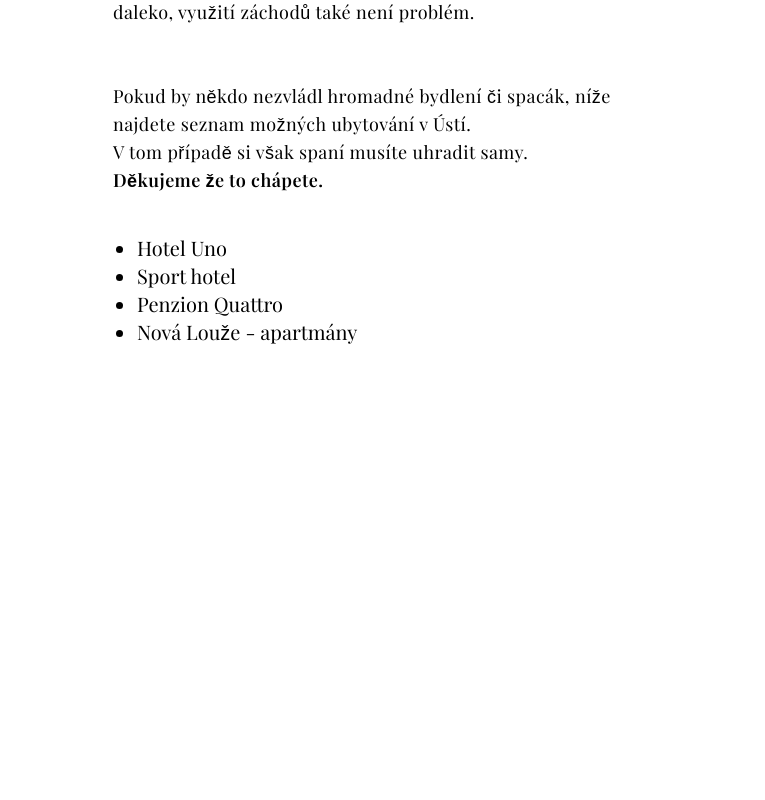
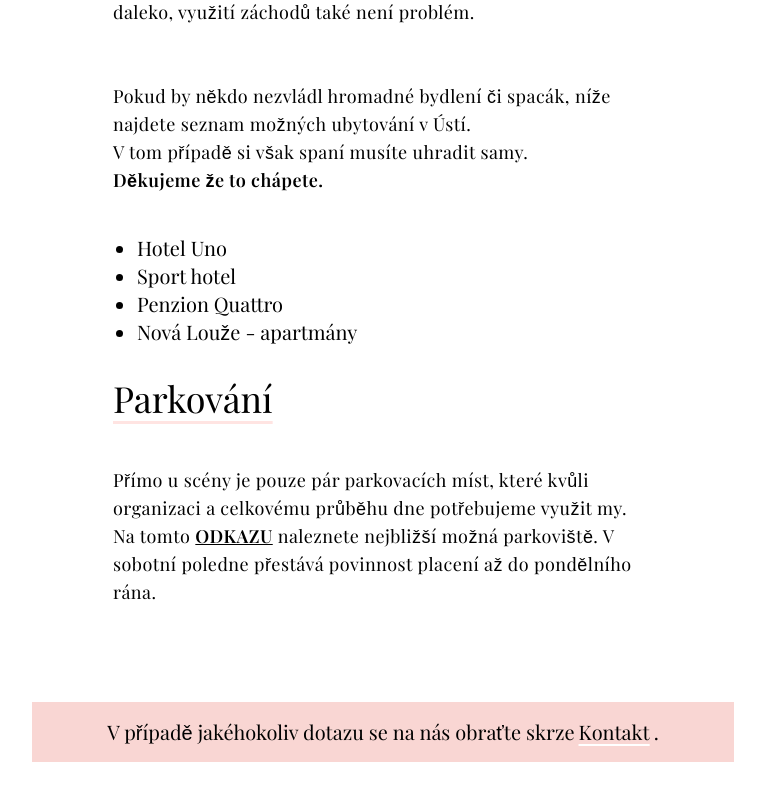
Before and after one commit to tomas-Novak-git/novakovi-svatba, a Next.js app: page /ubytovani-parkovani in a window 1280 px wide. Shown: the part 658-1458 px from the top of the page, without its empty margins (257-1022 px from the left). Before the commit the page ends 1004 px from the top, so only its background shows below. Built offline with nearby package versions, Linux system fonts and the light colour scheme.

Commit message:
ubyt-park

```diff
--- a/src/app/informace/page.js
+++ b/src/app/informace/page.js
@@ -84,15 +84,16 @@ const page = () => {
           Jelikož si svoji (snad!!) pouze jednu svatbu v životě společně s Vámi
           chceme užít fakt naplno, prosíme Vás, nechte svoje ratolesti u
           hlídacích babiček či tet. Pojďte pro jeden večer vypustit rodičovské
-          povinnosti a užít si to s námi sami za sebe. Na svatbě bude pár dětí z
-          nejbližší rodiny a jedno kojící se mimčo, ale..žádný dětský program,
-          hračky ani spešl dětský jídlo pro ně nezajišťujeme.
+          povinnosti a užít si to s námi sami za sebe. Na svatbě bude pouze pár
+          dětí z nejbližší rodiny a jedno kojící se mimčo, ale..žádný dětský
+          program, hračky ani spešl dětský jídlo pro ně nezajišťujeme.
         </Paragraf>
         <Paragraf>
           Co se týče psích mazlíků, ty nechte, prosím, taky doma. Bez výjimky.
-          Naše hyperaktivní a lidi milující - pejsky bohužel not so much fenka
-          Korinka bude ve scéně přítomná po celou dobu s námi a poslední, co v
-          tenhle den chceme řešit, jsou natržený psí uši a návštěva veteriny.
+          Naše hyperaktivní a lidi milující - pejsky{" "}
+          <span className='italic'>bohužel not so much</span> fenka Korinka bude
+          ve scéně přítomná po celou dobu s námi a poslední, co v tenhle den
+          chceme řešit, jsou natržený psí uši a návštěva veteriny.
         </Paragraf>
         <Paragraf>
           <span className='italic font-semibold'>
--- a/src/app/ubytovani-parkovani/page.js
+++ b/src/app/ubytovani-parkovani/page.js
@@ -3,6 +3,8 @@ import Image from "next/image";
 import Lines from "/public/flowers/lines.png";
 import Paragraf from "@/components/mainContent/informace-components/Paragraf";
 import Hotels from "@/components/mainContent/UP-components/Hotels";
+import Link from "next/link";
+import Kontakt from "@/components/Kontakt";
 
 export const metadata = {
   title: "Ubytování | Novákovi",
@@ -22,7 +24,7 @@ const page = () => {
             className='absolute bottom-[5%] -z-[1] opacity-100'
           />
         </div>
-        <article className='flex flex-col self-center items-start gap-6  '>
+        <article className='flex flex-col self-center items-start gap-6'>
           <Paragraf heading={"Ubytování"}>
             Nad hlavním sálem divadla se nachází taneční sál, kde je možné se
             ubytovat s vlastní karimatkou a spacákem. V omezeném počtu je také
@@ -40,6 +42,20 @@ const page = () => {
           </Paragraf>
           <Hotels />
         </article>
+        <article className='flex flex-col self-center items-start gap-6'>
+          <Paragraf heading={"Parkování"}>
+            Přímo u scény je pouze pár parkovacích míst, které kvůli organizaci
+            a celkovému průběhu dne potřebujeme využit my. Na tomto{" "}
+            <Link
+              href={"https://en.mapy.cz/s/labefobale"}
+              className='font-semibold underline'>
+              ODKAZU
+            </Link>{" "}
+            naleznete nejbližší možná parkoviště. V sobotní poledne přestává
+            povinnost placení až do pondělního rána.
+          </Paragraf>
+        </article>
+        <Kontakt />
       </div>
     </>
   );
--- a/src/components/mainContent/informace-components/Table.js
+++ b/src/components/mainContent/informace-components/Table.js
@@ -19,7 +19,7 @@ const adressData = [
     id: 3,
     name: "Parking",
     adress: "Vícero možností",
-    link: "https://en.mapy.cz/zakladni?x=16.396365&y=49.973818&ud=&ud=&ud=&l=1&ut=M%C3%ADrov%C3%A9%20n%C3%A1m%C4%9Bst%C3%AD&ut=u%20budovy%20po%C5%BE%C3%A1rn%C3%AD%20zbrojnice&ut=u%20budovy%20ZU%C5%A0&uc=9lga-xXOqpTtgWjgSvfYf&vlastni-body&z=16",
+    link: "https://en.mapy.cz/s/labefobale",
   },
   {
     id: 4,
```
